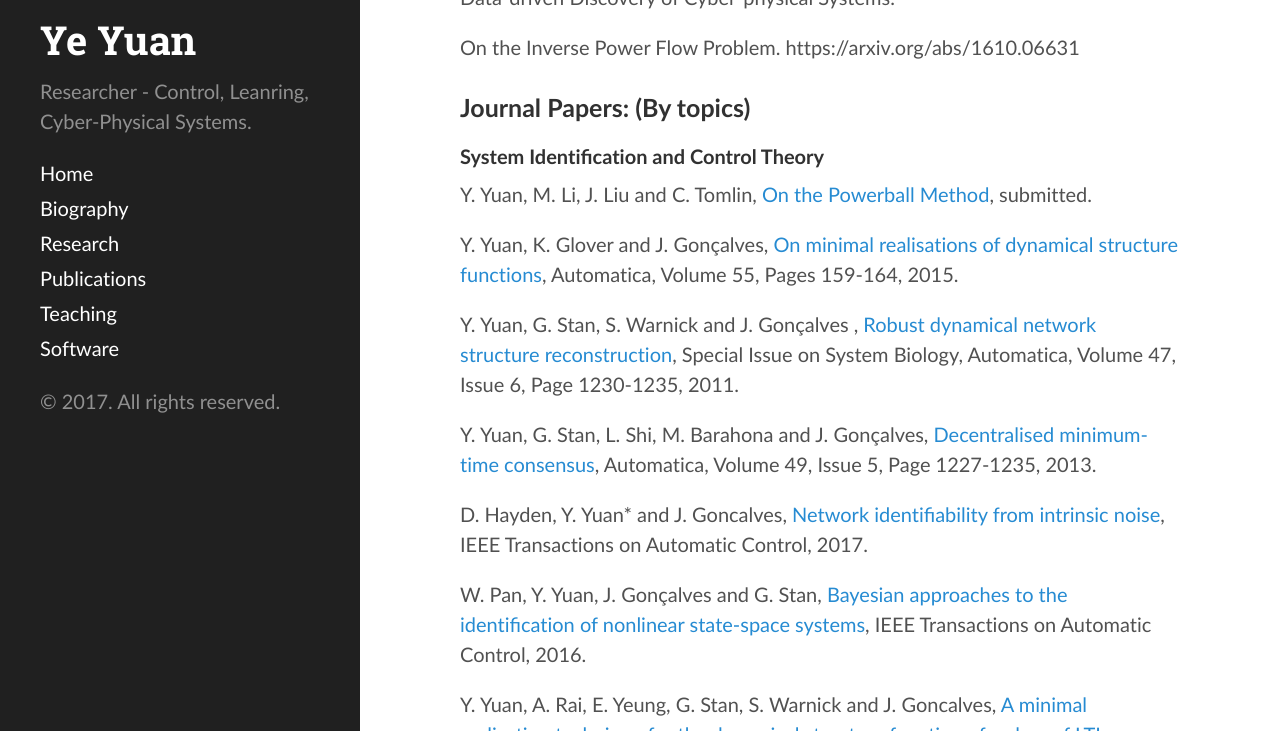
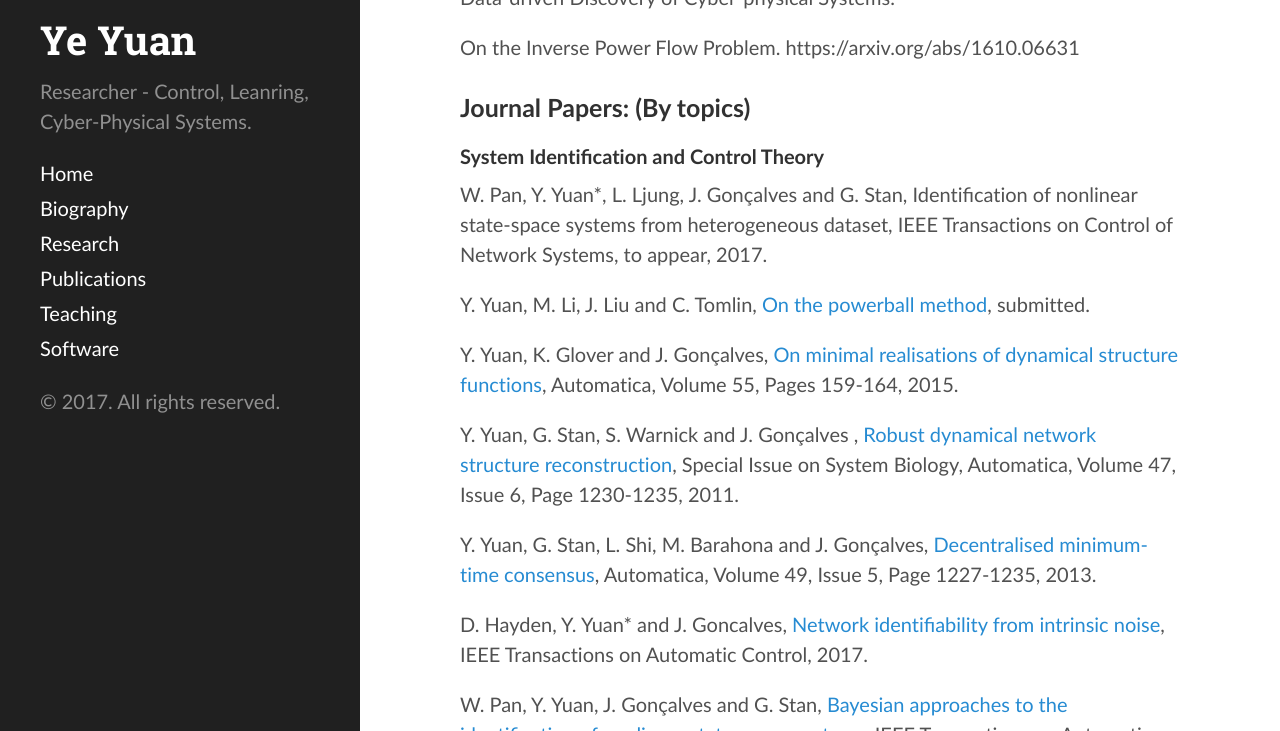
Before and after one commit to yy311/yy311.github.io, a Jekyll site: the page built from publication.md, in a window 1280 px wide and 900 px high, cut to the strip 169-900 px from the top of the window. Built offline with Jekyll 4.4.1, drawn with Linux system fonts in a browser that asks for light colours; some of the changed text lies outside the part shown.

Commit message:
Update publication.md

```diff
--- a/publication.md
+++ b/publication.md
@@ -14,7 +14,9 @@
 
 <h4>System Identification and Control Theory</h4>
 
-Y. Yuan, M. Li, J. Liu and C. Tomlin, [On the Powerball Method](https://arxiv.org/abs/1603.07421), submitted.
+W. Pan, Y. Yuan*, L. Ljung, J. Gonçalves and G. Stan, Identification of nonlinear state-space systems from heterogeneous dataset, IEEE Transactions on Control of Network Systems, to appear, 2017.
+
+Y. Yuan, M. Li, J. Liu and C. Tomlin, [On the powerball method](https://arxiv.org/abs/1603.07421), submitted.
 
 Y. Yuan, K. Glover and J. Gonçalves, [On minimal realisations of dynamical structure functions](http://arxiv.org/abs/1409.0072), Automatica, Volume 55, Pages 159-164, 2015.
 
```
Also changed, not shown: other parts of publication.md (+0 -2 lines).
